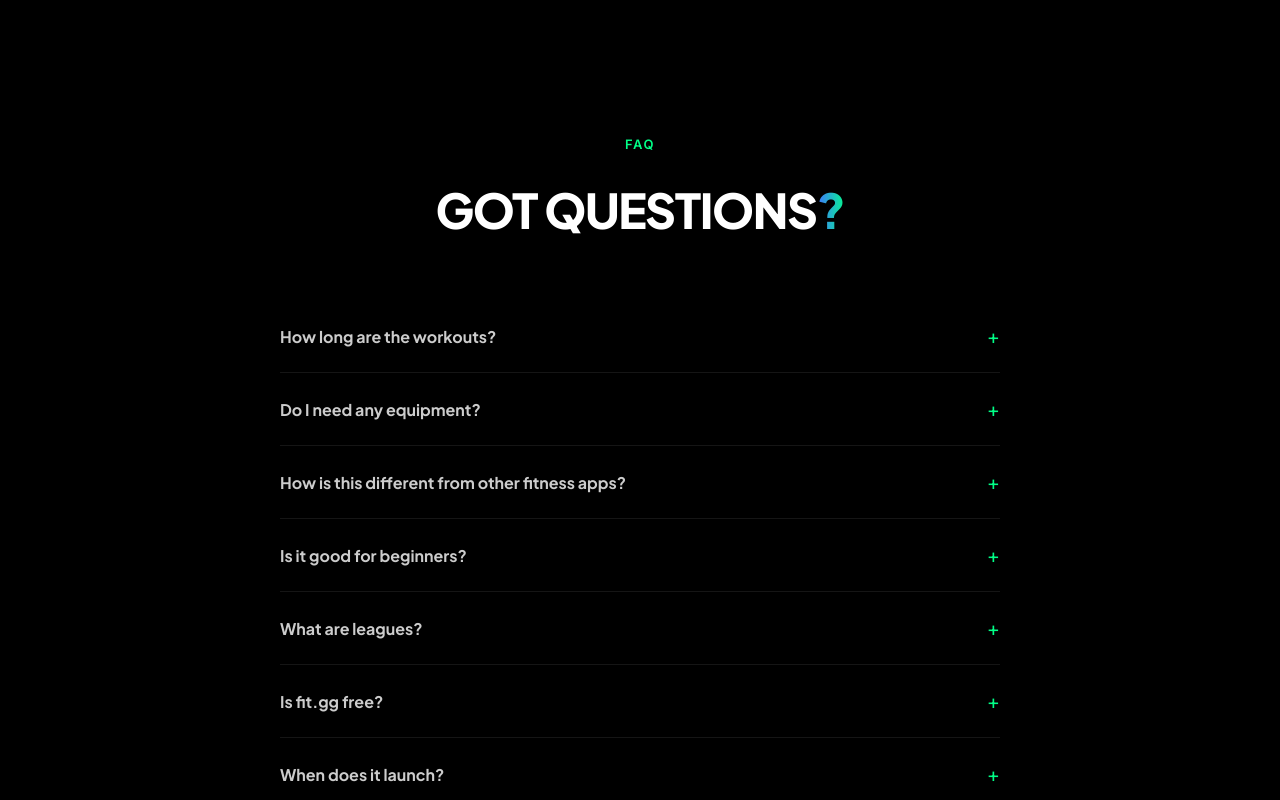
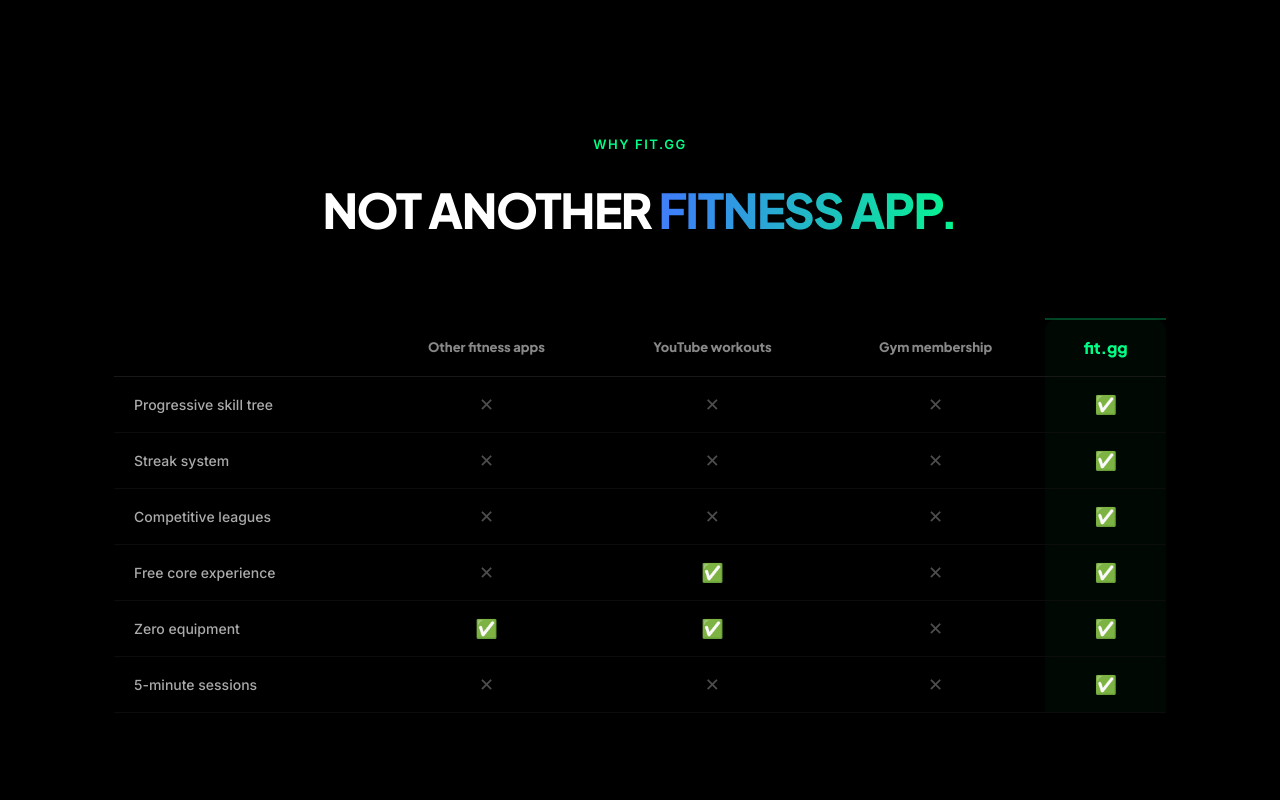
Before and after one commit to crylonblue/fit-gg, a Next.js app: page / in a window 1280 px wide. Shown: the part 5200-6000 px from the top of the page. Built offline with nearby package versions, Linux system fonts and the light colour scheme.

Commit message:
feat: Add competitor comparison section with responsive mobile layout

```diff
--- a/src/app/globals.css
+++ b/src/app/globals.css
@@ -106,6 +106,8 @@
   .bento { grid-template-columns: 1fr; }
   .bento-wide { grid-column: span 1; }
   .stats-grid { grid-template-columns: repeat(2, 1fr) !important; }
+  .comparison-desktop { display: none !important; }
+  .comparison-mobile { display: block !important; }
 }
 
 /* ── Bento card ── */
--- a/src/app/page.tsx
+++ b/src/app/page.tsx
@@ -8,6 +8,7 @@
 import Waitlist from '@/components/Waitlist'
 import Footer from '@/components/Footer'
 import FAQ from '@/components/FAQ'
+import Comparison from '@/components/Comparison'
 import SocialProof from '@/components/SocialProof'
 
 export default function LandingPage() {
@@ -25,6 +26,8 @@
       <hr className="gradient-line" />
       <SkillTree />
       <hr className="gradient-line" />
+      <Comparison />
+      <hr className="gradient-line" />
       <FAQ />
       <hr className="gradient-line" />
       <Waitlist />
--- /dev/null
+++ b/src/components/Comparison.tsx
@@ -0,0 +1,119 @@
+'use client'
+import { useReveal } from '@/hooks/useReveal'
+
+const competitors = [
+  { name: 'Other fitness apps', progression: false, streaks: false, leagues: false, freeCore: false, noEquipment: true, fiveMin: false },
+  { name: 'YouTube workouts', progression: false, streaks: false, leagues: false, freeCore: true, noEquipment: true, fiveMin: false },
+  { name: 'Gym membership', progression: false, streaks: false, leagues: false, freeCore: false, noEquipment: false, fiveMin: false },
+  { name: 'fit.gg', progression: true, streaks: true, leagues: true, freeCore: true, noEquipment: true, fiveMin: true },
+]
+
+const features = [
+  { key: 'progression', label: 'Progressive skill tree' },
+  { key: 'streaks', label: 'Streak system' },
+  { key: 'leagues', label: 'Competitive leagues' },
+  { key: 'freeCore', label: 'Free core experience' },
+  { key: 'noEquipment', label: 'Zero equipment' },
+  { key: 'fiveMin', label: '5-minute sessions' },
+]
+
+export default function Comparison() {
+  const ref = useReveal()
+  return (
+    <section style={{ padding: '160px 24px' }}>
+      <div className="container">
+        <div ref={ref} className="reveal">
+          <p style={{ fontSize: '13px', fontWeight: 700, color: '#00FF87', textTransform: 'uppercase', letterSpacing: '0.12em', marginBottom: '20px', textAlign: 'center' }}>Why fit.gg</p>
+          <h2 style={{ fontSize: 'clamp(2rem, 4vw, 3rem)', fontWeight: 800, letterSpacing: '-0.03em', textAlign: 'center', marginBottom: '72px' }}>
+            NOT ANOTHER <span className="text-gradient">FITNESS APP.</span>
+          </h2>
+
+          {/* Desktop table */}
+          <div className="comparison-desktop" style={{ overflowX: 'auto' }}>
+            <table style={{ width: '100%', borderCollapse: 'collapse', fontSize: '14px' }}>
+              <thead>
+                <tr>
+                  <th style={{ textAlign: 'left', padding: '16px 20px', borderBottom: '1px solid #181818', color: '#555', fontWeight: 600, fontSize: '12px', textTransform: 'uppercase', letterSpacing: '0.08em' }}></th>
+                  {competitors.map((c, i) => (
+                    <th key={i} style={{
+                      padding: '16px 20px',
+                      borderBottom: '1px solid #181818',
+                      fontWeight: 800,
+                      fontFamily: 'var(--font-heading)',
+                      fontSize: i === 3 ? '16px' : '13px',
+                      color: i === 3 ? '#00FF87' : '#888',
+                      textAlign: 'center',
+                      background: i === 3 ? 'rgba(0,255,135,0.03)' : 'transparent',
+                      borderTop: i === 3 ? '2px solid #00FF8744' : 'none',
+                      borderRadius: i === 3 ? '12px 12px 0 0' : '0',
+                    }}>
+                      {c.name}
+                    </th>
+                  ))}
+                </tr>
+              </thead>
+              <tbody>
+                {features.map((f, fi) => (
+                  <tr key={fi}>
+                    <td style={{ padding: '14px 20px', borderBottom: '1px solid #0c0c0c', color: '#aaa', fontWeight: 500 }}>{f.label}</td>
+                    {competitors.map((c, ci) => {
+                      const val = c[f.key as keyof typeof c]
+                      return (
+                        <td key={ci} style={{
+                          textAlign: 'center',
+                          padding: '14px 20px',
+                          borderBottom: '1px solid #0c0c0c',
+                          fontSize: '18px',
+                          background: ci === 3 ? 'rgba(0,255,135,0.03)' : 'transparent',
+                        }}>
+                          {val ? '✅' : <span style={{ opacity: 0.3 }}>✕</span>}
+                        </td>
+                      )
+                    })}
+                  </tr>
+                ))}
+              </tbody>
+            </table>
+          </div>
+
+          {/* Mobile cards */}
+          <div className="comparison-mobile" style={{ display: 'none' }}>
+            <div style={{
+              background: 'rgba(0,255,135,0.03)',
+              border: '1px solid rgba(0,255,135,0.15)',
+              borderRadius: '16px',
+              padding: '28px 24px',
+              marginBottom: '16px',
+            }}>
+              <div style={{ fontSize: '18px', fontWeight: 800, color: '#00FF87', fontFamily: 'var(--font-heading)', marginBottom: '20px', textAlign: 'center' }}>fit.gg</div>
+              <div style={{ display: 'flex', flexDirection: 'column', gap: '12px' }}>
+                {features.map((f, i) => (
+                  <div key={i} style={{ display: 'flex', justifyContent: 'space-between', alignItems: 'center' }}>
+                    <span style={{ color: '#aaa', fontSize: '14px' }}>{f.label}</span>
+                    <span style={{ fontSize: '16px' }}>✅</span>
+                  </div>
+                ))}
+              </div>
+            </div>
+            <div style={{
+              background: '#080808',
+              border: '1px solid #151515',
+              borderRadius: '16px',
+              padding: '28px 24px',
+            }}>
+              <div style={{ fontSize: '14px', fontWeight: 700, color: '#555', fontFamily: 'var(--font-heading)', marginBottom: '20px', textAlign: 'center' }}>Everyone else</div>
+              <div style={{ display: 'flex', flexDirection: 'column', gap: '12px' }}>
+                {features.map((f, i) => (
+                  <div key={i} style={{ display: 'flex', justifyContent: 'space-between', alignItems: 'center' }}>
+                    <span style={{ color: '#555', fontSize: '14px' }}>{f.label}</span>
+                    <span style={{ fontSize: '16px', opacity: 0.3 }}>✕</span>
+                  </div>
+                ))}
+              </div>
+            </div>
+          </div>
+        </div>
+      </div>
+    </section>
+  )
+}
```
